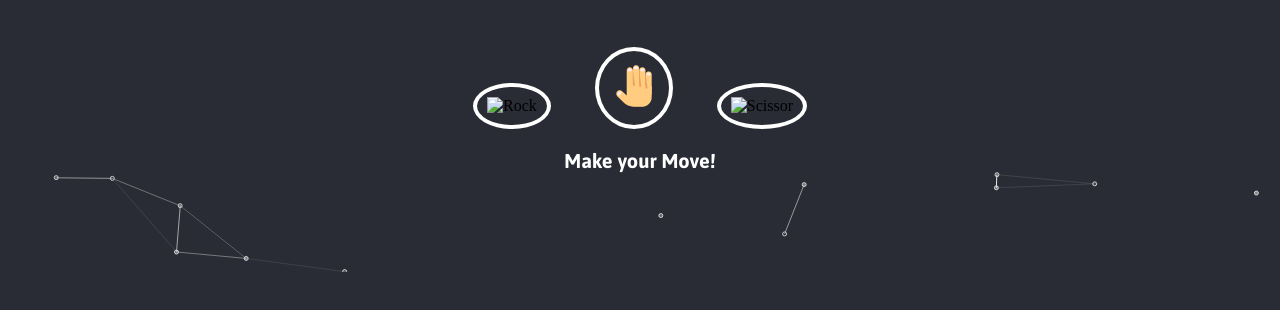
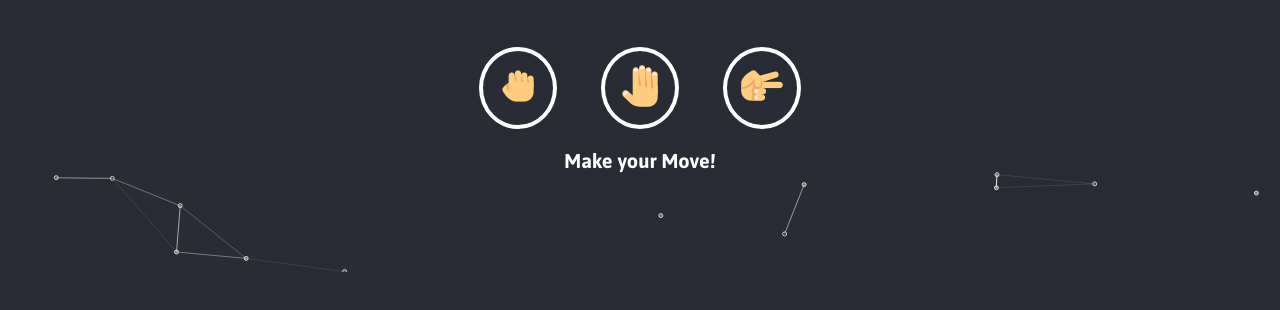
Before and after one commit to arps18/Rock-Paper-Scissor, a plain HTML site: page index.html in a window 1280 px wide. Shown: the part 254-564 px from the top of the page. Drawn offline with nearby package versions, Linux system fonts and the light colour scheme; the site is published under a folder, as on GitHub Pages, so addresses that start at the root find nothing.

Commit message:
Final Commit

```diff
--- a/index.html
+++ b/index.html
@@ -28,13 +28,13 @@
             </div>
             <div class="choices">
                 <div class="choice" id="r">
-                    <img src="../img/icons8-hand-rock-50.png" alt="Rock">
+                    <img src="./img/icons8-hand-rock-50.png" alt="Rock">
                 </div>
                 <div class="choice" id="p">
                     <img src="./img/icons8-hand-50.png" alt="Paper">
                 </div>
                 <div class="choice" id="s">
-                    <img src="/img/icons8-hand-scissors-50.png" alt="Scissor">
+                    <img src="./img/icons8-hand-scissors-50.png" alt="Scissor">
                 </div>
                 <p id="action-message">Make your Move!</p>
             </div>
```
